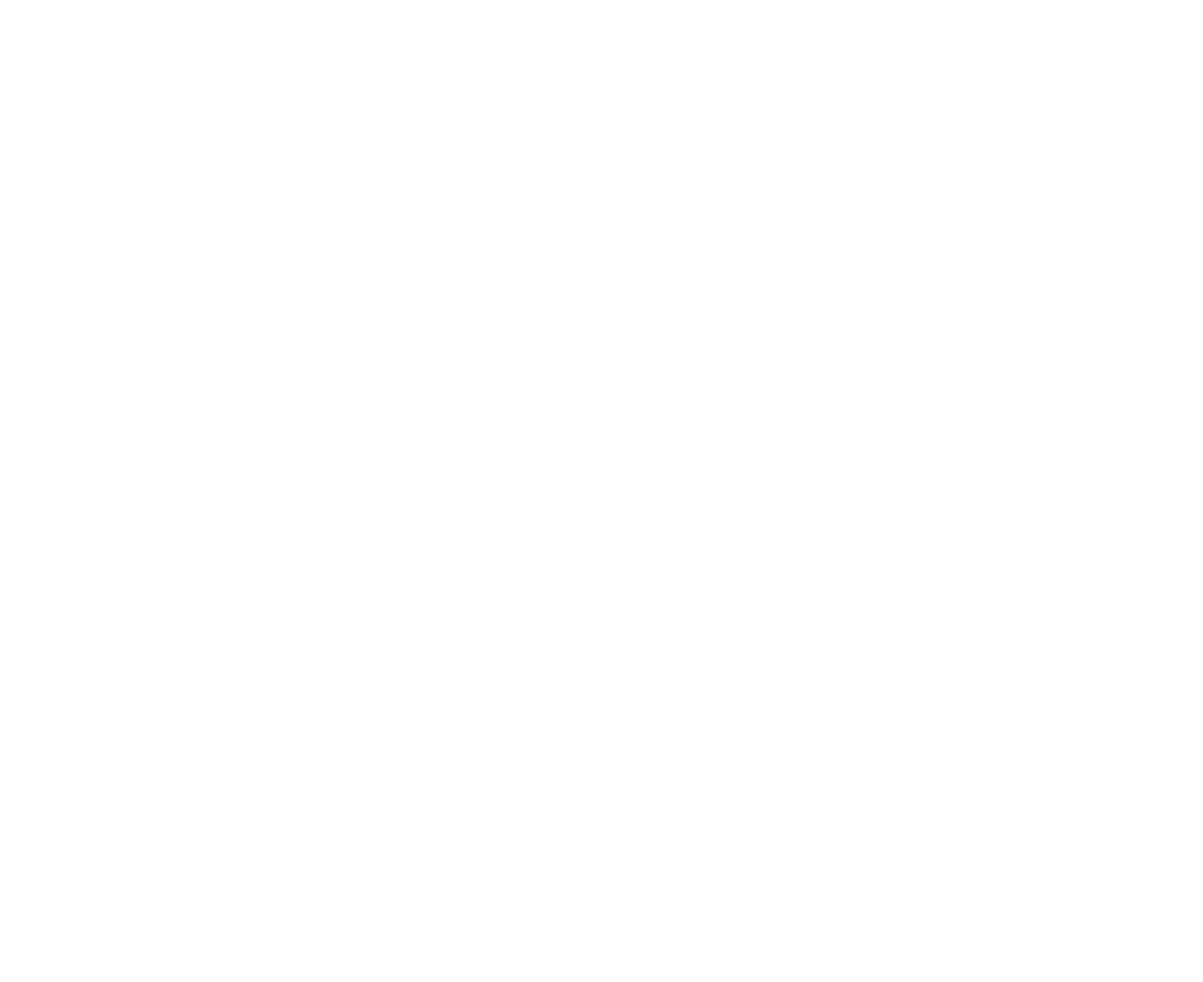
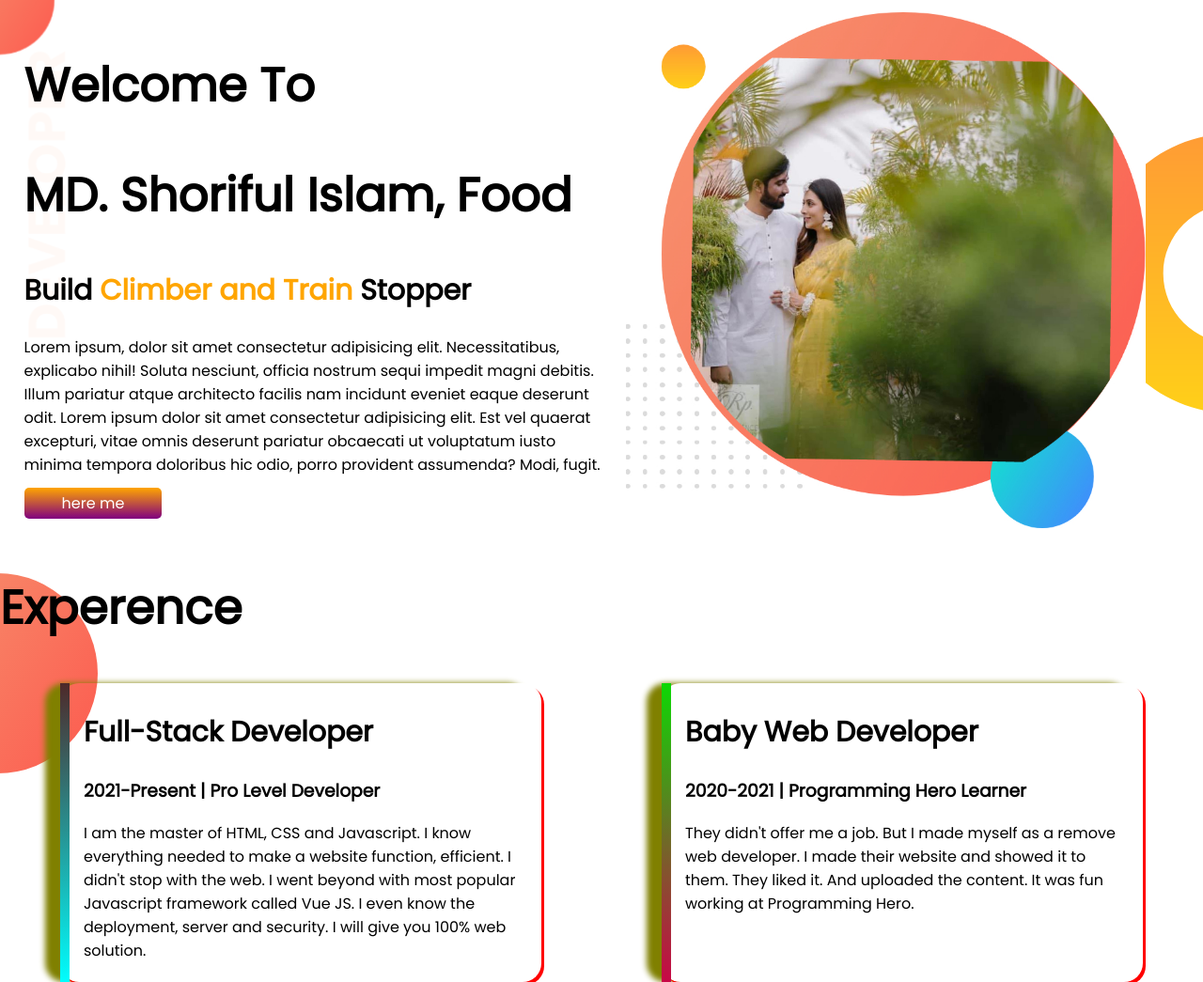
Before and after one commit to noman11012/practice-module-one, a plain HTML site: page index.html in a window 1280 px wide. Shown: the whole page at 94% size. Before the commit the page ends 800 px from the top, so only its background shows below. Drawn offline with Linux system fonts and the light colour scheme.

Commit message:
secondary condition

```diff
--- a/index.html
+++ b/index.html
@@ -6,11 +6,61 @@
     <meta http-equiv="X-UA-Compatible" content="IE=edge">
     <meta name="viewport" content="width=device-width, initial-scale=1.0">
     <link rel="stylesheet" href="style.css">
+    <link rel="preconnect" href="https://fonts.googleapis.com">
+    <link rel="preconnect" href="https://fonts.gstatic.com" crossorigin>
+    <link href="https://fonts.googleapis.com/css2?family=Poppins&display=swap" rel="stylesheet">
     <title>practice</title>
 </head>
 
 <body>
 
+    <section class="first-section">
+        <div class="half-width">
+            <h1>Welcome To</h1>
+            <h1>MD. Shoriful Islam, Food</h1>
+            <H2>Build <span class="orange-color">Climber and Train </span>Stopper </H2>
+            <P>Lorem ipsum, dolor sit amet consectetur adipisicing elit. Necessitatibus, explicabo nihil! Soluta
+                nesciunt,
+                officia nostrum sequi impedit magni debitis. Illum pariatur atque architecto facilis nam incidunt
+                eveniet eaque
+                deserunt odit. Lorem ipsum dolor sit amet consectetur adipisicing elit. Est vel quaerat excepturi, vitae
+                omnis
+                deserunt pariatur obcaecati ut voluptatum iusto minima tempora doloribus hic odio, porro provident
+                assumenda?
+                Modi, fugit.</P>
+            <a class="resume-btn" target="_blank" href="www.facebook.com">here me</a>
+        </div>
+        <div class="half-width first-section-bg">
+            <img src="images/meem.jpg" alt="">
+        </div>
+
+
+    </section>
+
+    <section class="final-section">
+        <h1>Experence</h1>
+        <div class="second-div">
+            <div id="developer-id1" class="developer-class">
+
+                <h2>Full-Stack Developer</h2>
+                <h3>2021-Present | Pro Level Developer</h3>
+                <p>I am the master of HTML, CSS and Javascript. I know everything needed to make a website function,
+                    efficient. I didn't stop with the web. I went beyond with most popular Javascript framework called
+                    Vue JS. I even know the deployment, server and security. I will give you 100% web solution.</p>
+
+            </div>
+            <div id="developer-id2" class="developer-class">
+                <h2>Baby Web Developer</h2>
+                <h3>2020-2021 | Programming Hero Learner</h3>
+                <p>They didn't offer me a job. But I made myself as a remove web developer. I made their website and
+                    showed it to them. They liked it. And uploaded the content. It was fun working at Programming Hero.
+                </p>
+
+            </div>
+        </div>
+
+    </section>
+
 </body>
 
 </html>
--- a/style.css
+++ b/style.css
@@ -0,0 +1,72 @@
+body{
+    font-family: 'Poppins', sans-serif;
+    margin: 0;
+}
+.orange-color{
+    color: orange;
+}
+h1{
+    font-size: 50px;
+}
+h2{
+    font-size: 30px;
+}
+
+.half-width{
+    width: 50%;
+    border-bottom: 30px;
+    margin-left: 2%;
+    margin-top: 1%;
+}
+.half-width img{
+    width: 90%;
+}
+
+.resume-btn{
+    text-decoration: none;
+    color: white;
+    padding: 5px 40px;
+    border-radius: 5px;
+    background-image: linear-gradient(orange,purple);
+}
+.first-section{
+    background-image: url(images/top-banner.png);
+    background-repeat: no-repeat;
+    display: flex;
+}
+
+.first-section-bg{
+    background-image: url(images/dream-bg.png);
+    background-repeat: no-repeat;
+    background-position: right;
+}
+.second-div{
+    display: flex;
+}
+.developer-class{
+    width: 40%;
+    margin-left: 5%;
+    margin-right: 5%;
+
+    /*padding-left: 10px;*/
+    border-radius: 20px;
+    padding: 5px 15px;
+    box-shadow: 3px 3px red, -1em 0 .4em olive;
+
+}
+#developer-id1{
+    border-left: 10px solid;
+    border-image: linear-gradient(rgb(78, 39, 39), cyan);
+    border-image-slice: 3;
+}
+
+#developer-id2{
+    border-left: 10px solid;
+    border-image: linear-gradient(rgb(11, 218, 4), rgb(202, 5, 71));
+    border-image-slice: 3;
+}
+
+.final-section{
+    background-image: url(images/exp-bg.png);
+    background-repeat: no-repeat;
+}
```
Also changed, not shown: images/dream-bg.png (added), images/exp-bg.png (added), images/jhankar.png (added), images/jhankar2.png (added), images/meem.jpg (added), images/my-bg.jpg (added), images/my-bg.png (added), images/my-bg2.png (added), images/top-banner.png (added).
